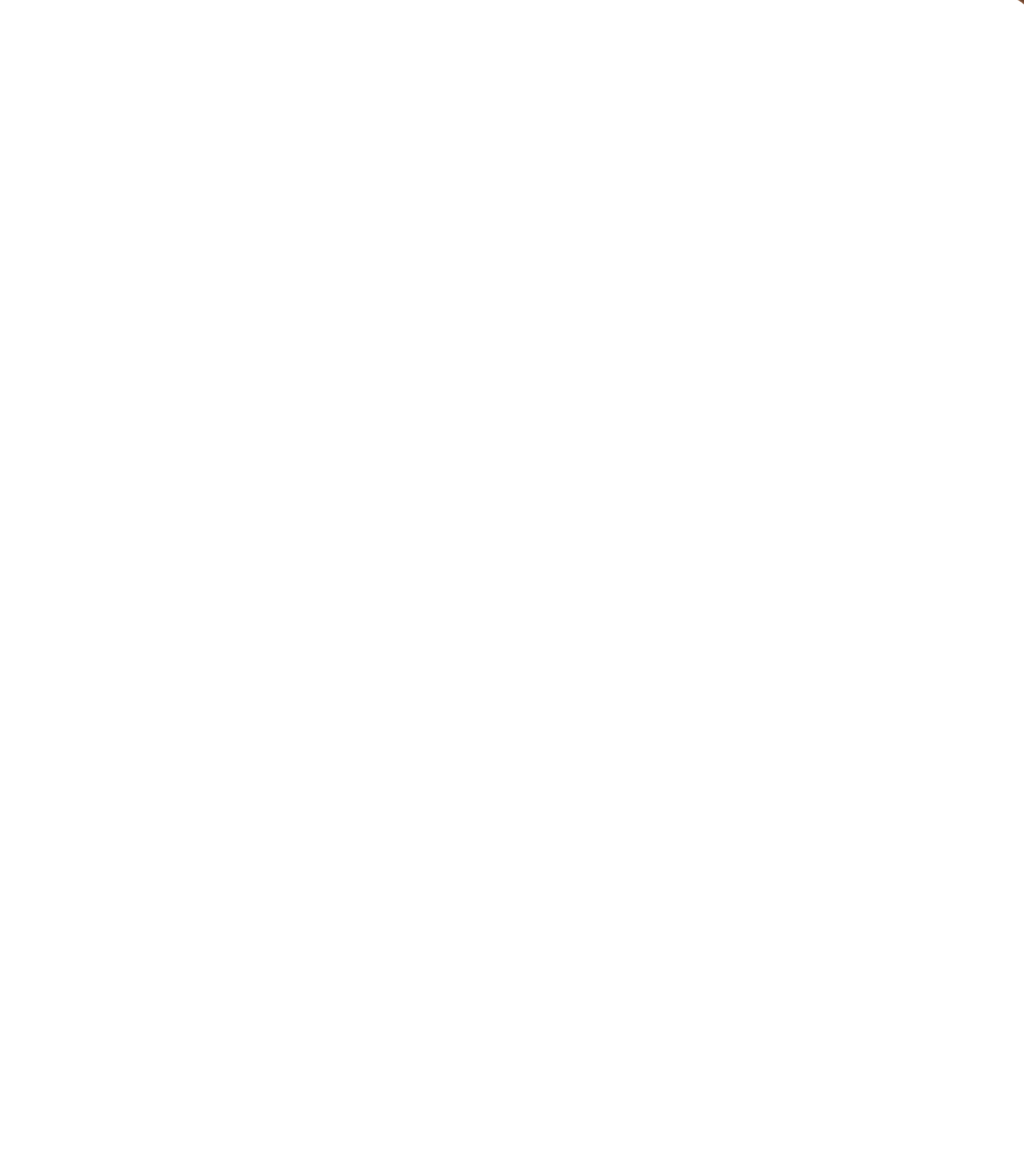
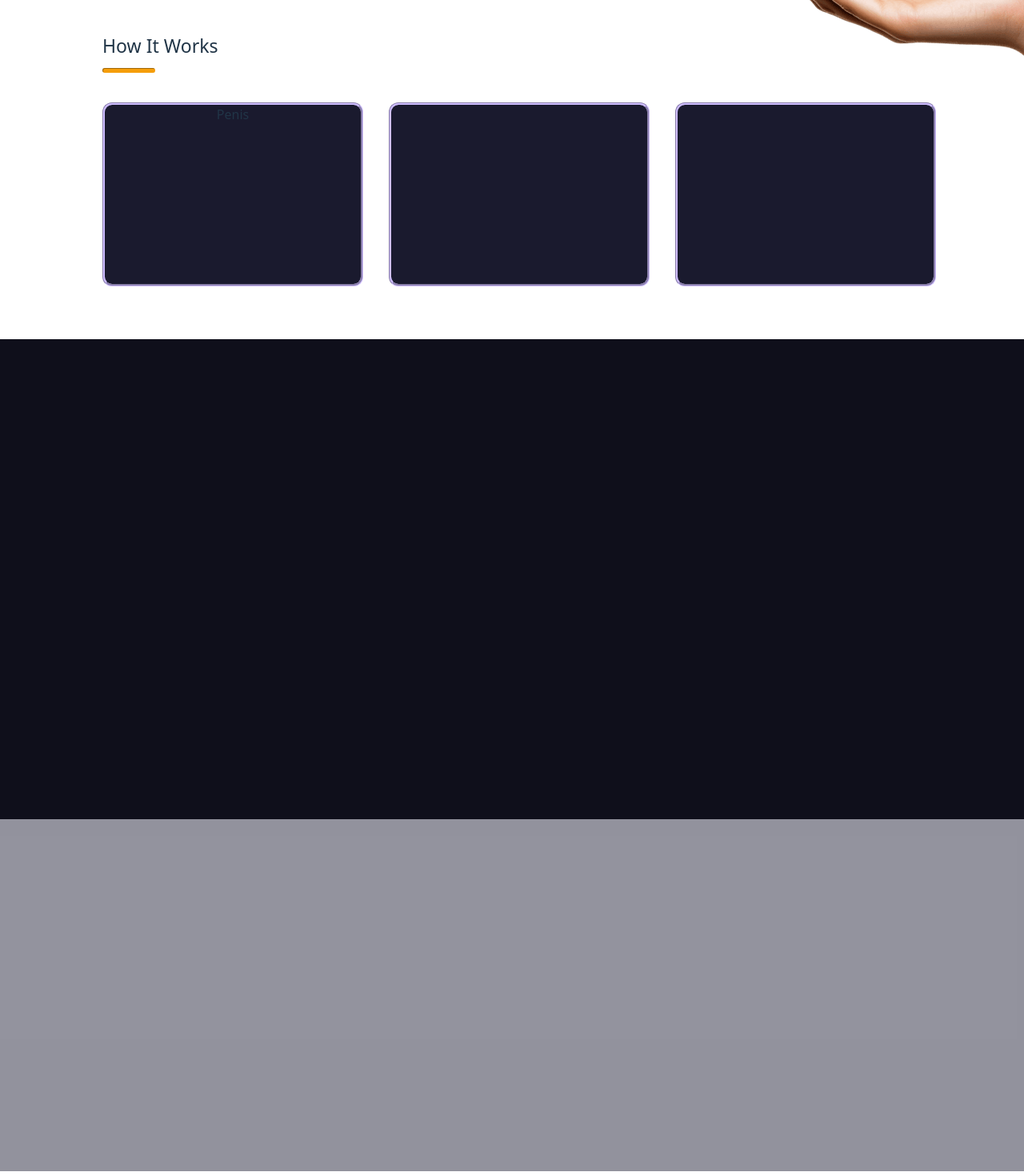
Before and after one commit to ShuCulti/Grubs4Scrubs, a React (Vite) app: page / in a window 1280 px wide. Shown: the part 480-1950 px from the top of the page at 80% size. Built offline with nearby package versions, Linux system fonts and the light colour scheme.

Commit message:
started Recipes Page

```diff
--- /dev/null
+++ b/src/Components/Searchbar.jsx
@@ -0,0 +1,16 @@
+import "../Pages/HomePage.css"
+import "../Pages/Components.css"
+
+export default function Searchbar(){
+    return(
+        <>
+        <div className="Home">
+            <input className="HomeBoard-search " placeholder="Enter What you would like to make">
+
+            </input>
+        </div>
+        </>
+
+    )
+
+}
--- a/src/Pages/Components.css
+++ b/src/Pages/Components.css
@@ -1,4 +1,6 @@
 .Navbar{
+    position: fixed;
+    z-index: 100;
     display: flex;
     justify-content: center;
     align-items: center;
--- a/src/Pages/HomePage.css
+++ b/src/Pages/HomePage.css
@@ -19,6 +19,8 @@
 
 .HomeBoard{
     display: flex;
+    position: absolute;
+    top: 8vh;
     width: 100%;
     height: 42vh;
     background-color: dodgerblue;
@@ -44,7 +46,8 @@
     position: absolute;
     top: 28vh; left: 10.2%;
     width: 28%;
-    font-size:larger;
+    height: 2vh;
+    font-size: small;
     border-radius: 14px;
     background-color: aliceblue;
     color: black;
@@ -64,5 +67,62 @@
     left: 70.5%;
     width: 30%;
     height: 30vh;
-    z-index: auto;
+    z-index: 0;
 }
+
+.Home3Sections-text{
+    position:absolute;
+    top: 57vh;
+    left: 10%;
+    font-size: 1.8vw;
+    font-weight: 500;
+}
+
+.Home3Sections-line{
+    position: absolute;
+    top: 61.6vh; left: 10%;
+    width: 5%;
+    background-color: #F59E0B;
+    border-color: #F59E0B;
+    height: 0.5vh;
+    border-radius: 16px;
+}
+
+.Home3Sections-container{
+    display: flex;
+    gap: 2rem;
+    position: absolute;
+    top: 68vh;
+    left: 10%;
+
+}
+
+.Home3Sections{
+    position: relative;
+    height: 28vh;
+    width: 25vw;
+    background-color: #1A1A2E;
+    border-radius: 12px;
+    border-style:groove;
+    border-width: 1;
+    border-color:#CEBDFF;
+
+}
+
+.HomeFeatured-background{
+    display: flex;
+    position: absolute;
+    top: 105vh;
+    height: 75vh;
+    width: 100%;
+    background-color: #0f0f1b;
+}
+
+.HomeCreate-Account{
+    display: flex;
+    position: absolute;
+    top: 180vh;
+    height: 55vh;
+    width: 100%;
+    background-color: #13132b75;
+}
--- a/src/Pages/HomePage.jsx
+++ b/src/Pages/HomePage.jsx
@@ -4,7 +4,7 @@ import "./Components.css"
 import { useNavigate } from "react-router"
 import {LayoutDashboardIcon, PizzaIcon, LucideShoppingCart, Calendar1Icon}from "lucide-react"
 import {Navbar} from "../Components/Navbar.jsx"
-
+import Searchbar  from "../Components/Searchbar.jsx"
 
 export default function Home(){
     return(
@@ -13,6 +13,7 @@ export default function Home(){
             <div>
                 <Navbar/>
                 <HomeBoard/>
+
             </div>
         </div>
         </>
@@ -30,11 +31,12 @@ function HomeBoard(){
                 Enjoy quality dishes and desserts at your budget and cooking level
                 </p>
                 <div>
-                    <input className="HomeBoard-search">
-
-                    </input>
+                    <Searchbar/>
                 </div>
                 <HomeBoardDecor/>
+                <Home3Sections/>
+                <HomeFeatured/>
+                <HomeCreateAccountTab/>
         </div>
         </>
     )
@@ -52,3 +54,58 @@ function HomeBoardDecor(){
         </>
     )
 }
+
+function Home3Sections(){
+    return(
+        <>
+        <div>
+            <span className="Home3Sections-text">How It Works</span>
+        </div>
+        <div>
+            <hr className="Home3Sections-line"/>
+        </div>
+            <Home3SectionsDiv/>
+        </>
+    )
+}
+
+function Home3SectionsDiv(){
+    return(
+    <>
+        <div className="Home3Sections-container">
+            <div className="Home3Sections">
+                Penis
+            </div>
+            <div className="Home3Sections">
+
+            </div>
+            <div className="Home3Sections">
+            </div>
+        </div>
+    </>
+    )
+}
+
+function HomeFeatured(){
+    return(
+        <>
+        <div className="HomeFeatured-background">
+            <div className="">
+
+            </div>
+        </div>
+        </>
+    )
+}
+
+function HomeCreateAccountTab(){
+    return(
+        <>
+            <div className="HomeCreate-Account">
+                <div>
+
+                </div>
+            </div>
+        </>
+    )
+}
```
